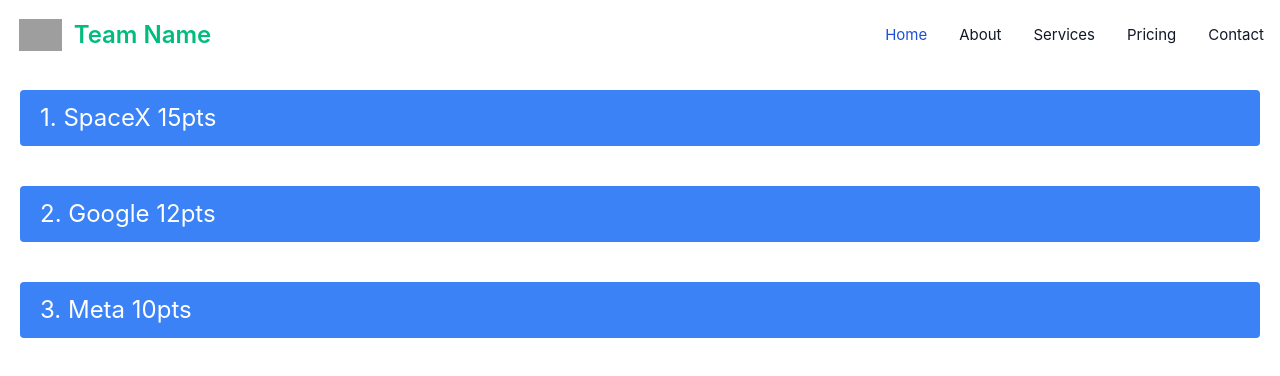
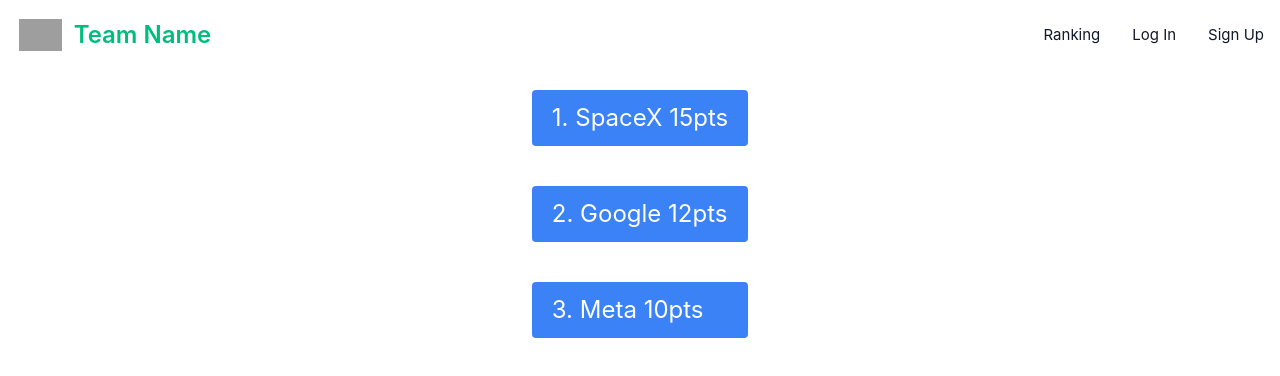
Before and after one commit to Baptiste-Madelaine/ProjetVueJS, a Vue app: page /rankings in a window 1280 px wide. Shown: the top 376 px of the page. Built offline with nearby package versions, Linux system fonts and the light colour scheme; grey boxes are pictures that could not be loaded.

Commit message:
fix : all css

```diff
--- a/src/App.vue
+++ b/src/App.vue
@@ -1,6 +1,5 @@
 <script setup>
 import { RouterLink, RouterView } from 'vue-router'
-import HelloWorld from './components/HelloWorld.vue'
 </script>
 
 <template>
--- a/src/components/NavBar.vue
+++ b/src/components/NavBar.vue
@@ -2,42 +2,51 @@
     import { useUserStore } from '../stores/user'
     import { storeToRefs } from 'pinia';
     import { useRouter } from 'vue-router';
+    import { ref } from 'vue';
 
     const route = useRouter()
 
     const userStore = useUserStore()
     const { id, name} = storeToRefs(userStore);
     const { isLogged } = userStore;
+    const isMenuOpen = ref(false);
+    const toggleMenu = () => {
+        isMenuOpen.value = !isMenuOpen.value;
+        console.log(isMenuOpen.value);
+    }
 </script>
 <template>
     <nav class="bg-white border-gray-200 dark:bg-gray-900">
         <div class="max-w-screen-xl flex flex-wrap items-center justify-between mx-auto p-4">
-            <a href="https://flowbite.com/" class="flex items-center space-x-3 rtl:space-x-reverse">
+            <a href="#" class="flex items-center space-x-3 rtl:space-x-reverse">
                 <img src="https://flowbite.com/docs/images/logo.svg" class="h-8" alt="Flowbite Logo" />
                 <span class="self-center text-2xl font-semibold whitespace-nowrap dark:text-white">Team Name</span>
             </a>
-            <button data-collapse-toggle="navbar-default" type="button" class="inline-flex items-center p-2 w-10 h-10 justify-center text-sm text-gray-500 rounded-lg md:hidden hover:bg-gray-100 focus:outline-none focus:ring-2 focus:ring-gray-200 dark:text-gray-400 dark:hover:bg-gray-700 dark:focus:ring-gray-600" aria-controls="navbar-default" aria-expanded="false">
+            <button @click="toggleMenu" data-collapse-toggle="navbar-default" type="button" class="inline-flex items-center p-2 w-10 h-10 justify-center text-sm text-gray-500 rounded-lg md:hidden hover:bg-gray-100 focus:outline-none focus:ring-2 focus:ring-gray-200 dark:text-gray-400 dark:hover:bg-gray-700 dark:focus:ring-gray-600" aria-controls="navbar-default" aria-expanded="false">
                 <span class="sr-only">Open main menu</span>
                 <svg class="w-5 h-5" aria-hidden="true" xmlns="http://www.w3.org/2000/svg" fill="none" viewBox="0 0 17 14">
                     <path stroke="currentColor" stroke-linecap="round" stroke-linejoin="round" stroke-width="2" d="M1 1h15M1 7h15M1 13h15"/>
                 </svg>
             </button>
-            <div class="hidden w-full md:block md:w-auto" id="navbar-default">
+            <div :class="{ 'hidden': isMenuOpen }" class=" w-full md:block md:w-auto" id="navbar-default">
                 <ul class="font-medium flex flex-col p-4 md:p-0 mt-4 border border-gray-100 rounded-lg bg-gray-50 md:flex-row md:space-x-8 rtl:space-x-reverse md:mt-0 md:border-0 md:bg-white dark:bg-gray-800 md:dark:bg-gray-900 dark:border-gray-700">
-                <li>
-                <a href="#" class="block py-2 px-3 text-white bg-blue-700 rounded md:bg-transparent md:text-blue-700 md:p-0 dark:text-white md:dark:text-blue-500" aria-current="page">Home</a>
+                    <li v-if="isLogged()">
+                        <a href="#" class="block py-2 px-3 text-white bg-blue-700 rounded md:bg-transparent md:text-blue-700 md:p-0 dark:text-white md:dark:text-blue-500" aria-current="page">Team Settings</a>
                     </li>
                     <li>
-                <a href="#" class="block py-2 px-3 text-gray-900 rounded hover:bg-gray-100 md:hover:bg-transparent md:border-0 md:hover:text-blue-700 md:p-0 dark:text-white md:dark:hover:text-blue-500 dark:hover:bg-gray-700 dark:hover:text-white md:dark:hover:bg-transparent">About</a>
+                        <a href="/rankings" class="block py-2 px-3 text-gray-900 rounded hover:bg-gray-100 md:hover:bg-transparent md:border-0 md:hover:text-blue-700 md:p-0 dark:text-white md:dark:hover:text-blue-500 dark:hover:bg-gray-700 dark:hover:text-white md:dark:hover:bg-transparent">Ranking</a>
                     </li>
-                <li>
-                <a href="#" class="block py-2 px-3 text-gray-900 rounded hover:bg-gray-100 md:hover:bg-transparent md:border-0 md:hover:text-blue-700 md:p-0 dark:text-white md:dark:hover:text-blue-500 dark:hover:bg-gray-700 dark:hover:text-white md:dark:hover:bg-transparent">Services</a>
+                    <li v-if="isLogged()">
+                        <a href="" class="block py-2 px-3 text-gray-900 rounded hover:bg-gray-100 md:hover:bg-transparent md:border-0 md:hover:text-blue-700 md:p-0 dark:text-white md:dark:hover:text-blue-500 dark:hover:bg-gray-700 dark:hover:text-white md:dark:hover:bg-transparent">Matchs</a>
                     </li>
-                <li>
-                <a href="#" class="block py-2 px-3 text-gray-900 rounded hover:bg-gray-100 md:hover:bg-transparent md:border-0 md:hover:text-blue-700 md:p-0 dark:text-white md:dark:hover:text-blue-500 dark:hover:bg-gray-700 dark:hover:text-white md:dark:hover:bg-transparent">Pricing</a>
+                    <li v-if="isLogged()">
+                        <a href="/" class="block py-2 px-3 text-gray-900 rounded hover:bg-gray-100 md:hover:bg-transparent md:border-0 md:hover:text-blue-700 md:p-0 dark:text-white md:dark:hover:text-blue-500 dark:hover:bg-gray-700 dark:hover:text-white md:dark:hover:bg-transparent">Log Out</a>
                     </li>
-                <li>
-                <a href="#" class="block py-2 px-3 text-gray-900 rounded hover:bg-gray-100 md:hover:bg-transparent md:border-0 md:hover:text-blue-700 md:p-0 dark:text-white md:dark:hover:text-blue-500 dark:hover:bg-gray-700 dark:hover:text-white md:dark:hover:bg-transparent">Contact</a>
+                    <li v-if="!isLogged()">
+                        <a href="/" class="block py-2 px-3 text-gray-900 rounded hover:bg-gray-100 md:hover:bg-transparent md:border-0 md:hover:text-blue-700 md:p-0 dark:text-white md:dark:hover:text-blue-500 dark:hover:bg-gray-700 dark:hover:text-white md:dark:hover:bg-transparent">Log In</a>
+                    </li>
+                    <li v-if="!isLogged()">
+                        <a href="/" class="block py-2 px-3 text-gray-900 rounded hover:bg-gray-100 md:hover:bg-transparent md:border-0 md:hover:text-blue-700 md:p-0 dark:text-white md:dark:hover:text-blue-500 dark:hover:bg-gray-700 dark:hover:text-white md:dark:hover:bg-transparent">Sign Up</a>
                     </li>
                 </ul>
             </div>
--- a/src/components/TheWelcome.vue
+++ b/src/components/TheWelcome.vue
@@ -24,9 +24,10 @@
 </script>
 
 <template>
+  <div id="login">
 
-  <div class="wrapper">
-    <div class="bg-white shadow-md rounded px-8 pt-6 pb-8 mb-4">
+
+    <div class="bg-white shadow-md rounded px-8 pt-6 pb-8 mb-4" id="wrapper">
       <h1 class="text-3xl font-bold underline m-5 text-purple-700">Metrolympiades</h1>
       <h3 class="text-2xl font-bold m-5 text-center text-gray-700">Login</h3>
 
@@ -45,22 +46,12 @@
         <button @click="guestAccess()" class="bg-purple-500 border hover:bg-blue-700 text-white font-bold py-2 px-4 rounded focus:outline-none focus:shadow-outline">Guest Access !</button>
       </div>
     </div>
-
 </div>
 </template>
 <style scoped>
-  .wrapper{
+  #login{
+    height: 100vh;
+    padding: auto;
     display: flex;
-    flex-direction: column;
-    width: 100%;
-    height: 100vh;
-    justify-content: center;
-  }
-  .child{
-    width: 80%;
-    margin: auto;
-  }
-  button{
-    max-width: fit-content;
   }
 </style>
--- a/src/views/RankingsView.vue
+++ b/src/views/RankingsView.vue
@@ -4,7 +4,7 @@
 </script>
 <template>
     <NavBar />
-    <div class="flex flex-col">
+    <div class="flex flex-col" id="wrapper">
         <TeamLabel>
             1. SpaceX 15pts
         </TeamLabel>
@@ -17,3 +17,9 @@
     </div>
 
 </template>
+<style>
+    #wrapper{
+        max-width: fit-content;
+        margin:auto;
+    }
+</style>
--- a/tailwind.config.js
+++ b/tailwind.config.js
@@ -5,8 +5,10 @@
 /** @type {import('tailwindcss').Config} */
 
 export default {
-  content: ["./index.html",
-  "./src/**/*.{vue,js,ts,jsx,tsx}",],
+  content: [
+    "./index.html",
+    "./src/**/*.{vue,js,ts,jsx,tsx}"
+  ],
   theme: {
     extend: {},
   },
```
Lines whose indentation alone changed are shown as unchanged.
